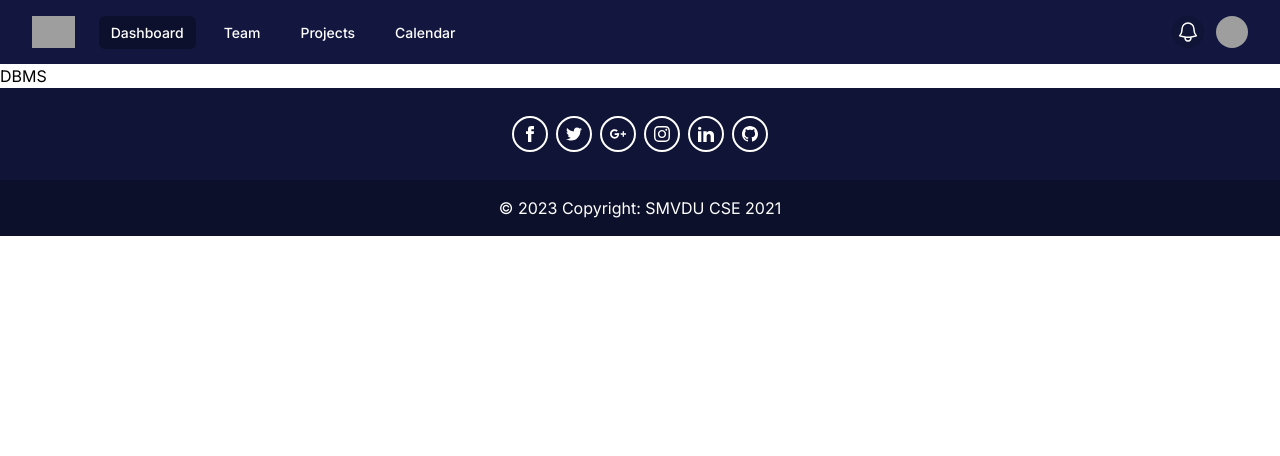
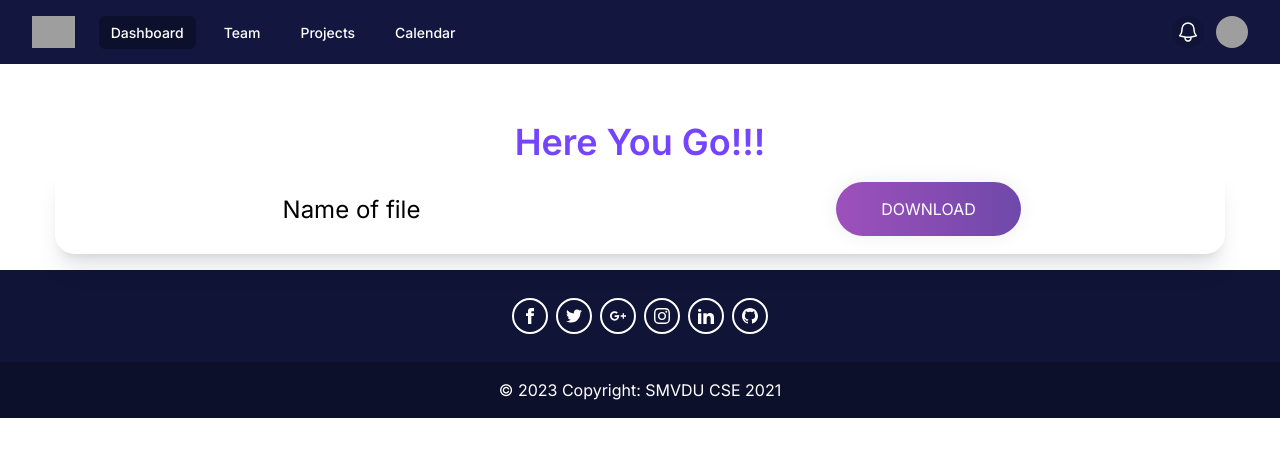
Before and after one commit to anirudhsalaria/CSmart, a Next.js app: page /pages/4thsem/DBMS in a window 1280 px wide. Shown: the top 456 px of the page. Built offline with nearby package versions, Linux system fonts and the light colour scheme; grey boxes are pictures that could not be loaded.

Commit message:
download page setup

```diff
--- a/src/app/pages/4thsem/CNC/page.jsx
+++ b/src/app/pages/4thsem/CNC/page.jsx
@@ -1,9 +1,24 @@
-import React from 'react'
+import React from 'react';
+import Link from 'next/link';
 
 const page = () => {
   return (
-    <div>
-      CNC
+    <div className='w-full '>
+      <div className='container p-4  grid grid-cols-1'>
+        <h1 className='text-center text-4xl font-semibold text-accent-dark hover:text-jacarta-900 pt-10'>Here You Go!!!</h1>
+        <div className=' p-2 rounded-3lg shadow-xl hover:shadow-2xl grid md:grid-cols-2 sm:grid-rows-1'>
+          <div className=' m-auto text-xl'>
+            Name of file
+          </div>
+          <div className=' m-auto'>
+            <Link href="./">
+              <button className='btn-grad rounded-full '>
+                Download
+              </button>
+            </Link>
+          </div>
+        </div>
+      </div>
     </div>
   )
 }
--- a/src/app/pages/4thsem/DAA/page.jsx
+++ b/src/app/pages/4thsem/DAA/page.jsx
@@ -1,9 +1,24 @@
 import React from 'react'
+import Link from 'next/link'
 
 const page = () => {
   return (
-    <div>
-      DAA
+    <div className='w-full '>
+      <div className='container p-4  grid grid-cols-1'>
+        <h1 className='text-center text-4xl font-semibold text-accent-dark hover:text-jacarta-900 pt-10'>Here You Go!!!</h1>
+        <div className=' p-2 rounded-3lg shadow-xl hover:shadow-2xl grid md:grid-cols-2 sm:grid-rows-1'>
+          <div className=' m-auto text-xl'>
+            Name of file
+          </div>
+          <div className=' m-auto'>
+            <Link href="./">
+              <button className='btn-grad rounded-full '>
+                Download
+              </button>
+            </Link>
+          </div>
+        </div>
+      </div>
     </div>
   )
 }
--- a/src/app/pages/4thsem/DBMS/page.jsx
+++ b/src/app/pages/4thsem/DBMS/page.jsx
@@ -1,9 +1,24 @@
 import React from 'react'
+import Link from 'next/link'
 
 const page = () => {
   return (
-    <div>
-      DBMS
+    <div className='w-full '>
+      <div className='container p-4  grid grid-cols-1'>
+        <h1 className='text-center text-4xl font-semibold text-accent-dark hover:text-jacarta-900 pt-10'>Here You Go!!!</h1>
+        <div className=' p-2 rounded-3lg shadow-xl hover:shadow-2xl grid md:grid-cols-2 sm:grid-rows-1'>
+          <div className=' m-auto text-xl'>
+            Name of file
+          </div>
+          <div className=' m-auto'>
+            <Link href="./">
+              <button className='btn-grad rounded-full '>
+                Download
+              </button>
+            </Link>
+          </div>
+        </div>
+      </div>
     </div>
   )
 }
--- a/src/app/pages/4thsem/MI/page.jsx
+++ b/src/app/pages/4thsem/MI/page.jsx
@@ -1,9 +1,24 @@
 import React from 'react'
+import Link from 'next/link'
 
 const page = () => {
   return (
-    <div>
-      MI
+    <div className='w-full '>
+      <div className='container p-4  grid grid-cols-1'>
+        <h1 className='text-center text-4xl font-semibold text-accent-dark hover:text-jacarta-900 pt-10'>Here You Go!!!</h1>
+        <div className=' p-2 rounded-3lg shadow-xl hover:shadow-2xl grid md:grid-cols-2 sm:grid-rows-1'>
+          <div className=' m-auto text-xl'>
+            Name of file
+          </div>
+          <div className=' m-auto'>
+            <Link href="./">
+              <button className='btn-grad rounded-full '>
+                Download
+              </button>
+            </Link>
+          </div>
+        </div>
+      </div>
     </div>
   )
 }
--- a/src/app/pages/4thsem/MIT/page.jsx
+++ b/src/app/pages/4thsem/MIT/page.jsx
@@ -1,10 +1,25 @@
 import React from 'react'
+import Link from 'next/link'
 
 const page = () => {
   return (
-    <div>
-      MIT
+    <div className='w-full '>
+    <div className='container p-4  grid grid-cols-1'>
+      <h1 className='text-center text-4xl font-semibold text-accent-dark hover:text-jacarta-900 pt-10'>Here You Go!!!</h1>
+      <div className=' p-2 rounded-3lg shadow-xl hover:shadow-2xl grid md:grid-cols-2 sm:grid-rows-1'>
+        <div className=' m-auto text-xl'>
+          Name of file
+        </div>
+        <div className=' m-auto'>
+          <Link href="./">
+            <button className='btn-grad rounded-full '>
+              Download
+            </button>
+          </Link>
+        </div>
+      </div>
     </div>
+  </div>
   )
 }
 
--- a/src/app/pages/hello/page.jsx
+++ /dev/null
@@ -1,11 +0,0 @@
-import React from 'react'
-
-const page = () => {
-  return (
-    <div>
-      Hello world
-    </div>
-  )
-}
-
-export default page
--- a/src/app/pages/more/page.jsx
+++ /dev/null
@@ -1,11 +0,0 @@
-import React from 'react'
-
-const page = () => {
-  return (
-    <div>
-      Hello world 2
-    </div>
-  )
-}
-
-export default page
```
